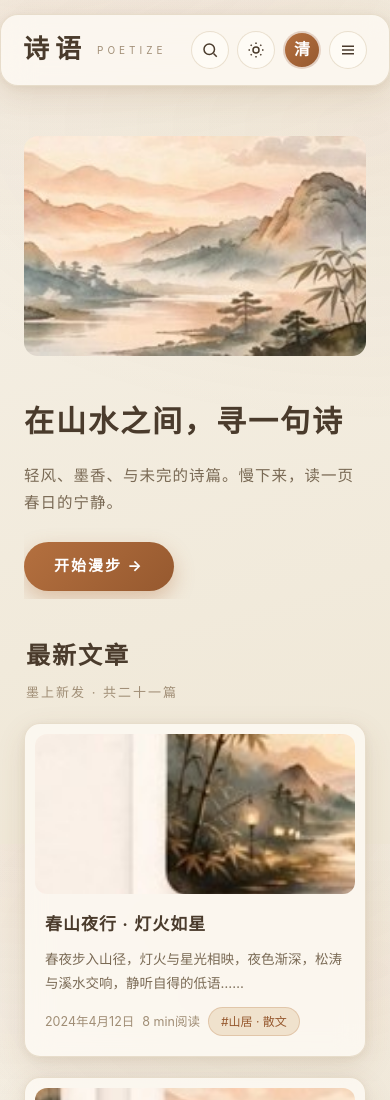
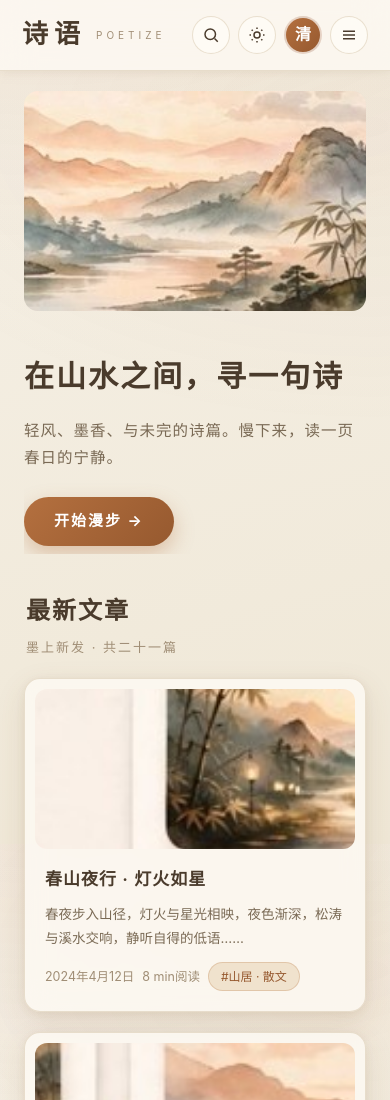
Before and after one commit to kisscyz/poetize, a plain HTML site: page index.html in a window 390 px wide. Shown: the top 1100 px of the page. Drawn offline with Linux system fonts and the light colour scheme.

Commit message:
导航贴顶0间距，banner紧贴导航

```diff
--- a/css/style.css
+++ b/css/style.css
@@ -57,12 +57,12 @@ h1, h2, h3, .serif { font-family: var(--serif); letter-spacing: 2px; }
 
 /* ---------- 页眉 ---------- */
 .site-header {
-  position: sticky; top: 14px; z-index: 100;
-  max-width: 1180px; margin: 14px auto 0; border-radius: 18px;
+  position: sticky; top: 0; z-index: 100;
+  max-width: none; margin: 0; border-radius: 0;
   background: var(--card);
   -webkit-backdrop-filter: blur(16px); backdrop-filter: blur(16px);
-  border: 1px solid var(--card-border);
-  box-shadow: var(--shadow-1), var(--shadow-2);
+  border: none; border-bottom: 1px solid var(--card-border);
+  box-shadow: var(--shadow-1);
 }
 .header-inner {
   display: flex; align-items: center; justify-content: space-between;
@@ -120,7 +120,7 @@ h1, h2, h3, .serif { font-family: var(--serif); letter-spacing: 2px; }
 .btn:hover { transform: translateY(-3px); box-shadow: 0 14px 28px rgba(180,112,63,.4); }
 
 /* ---------- 首页 Hero ---------- */
-.hero { position: relative; margin: 30px 0 10px; overflow: hidden; }
+.hero { position: relative; margin: 0 0 10px; overflow: hidden; }
 .hero-bg {
   position: absolute; top: 0; right: 0; bottom: 0; width: 64%;
   -webkit-mask-image: linear-gradient(90deg, transparent 0, #000 22%);
@@ -308,7 +308,7 @@ h1, h2, h3, .serif { font-family: var(--serif); letter-spacing: 2px; }
   }
   .main-nav.open { display: flex; }
   .hamburger { display: grid; }
-  .site-header { top: 8px; }
+  .site-header { top: 0; }
   .masonry { columns: 1; }
   .filter-bar { flex-direction: column; align-items: flex-start; }
   .to-top { right: 16px; bottom: 20px; }
```
